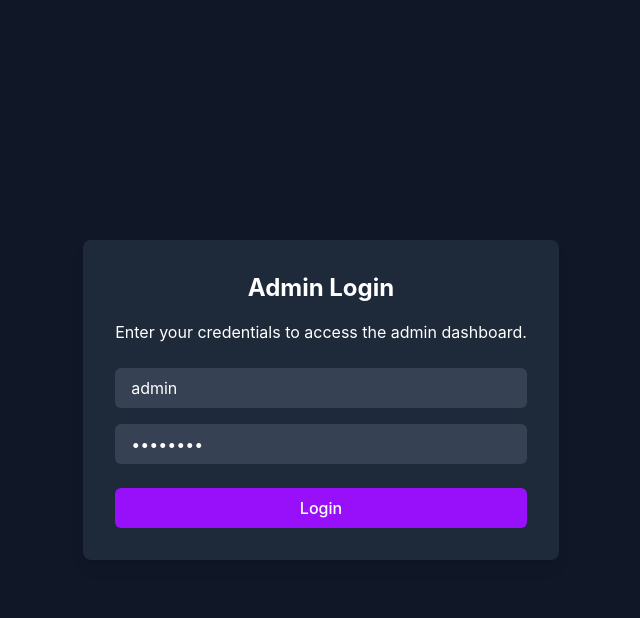
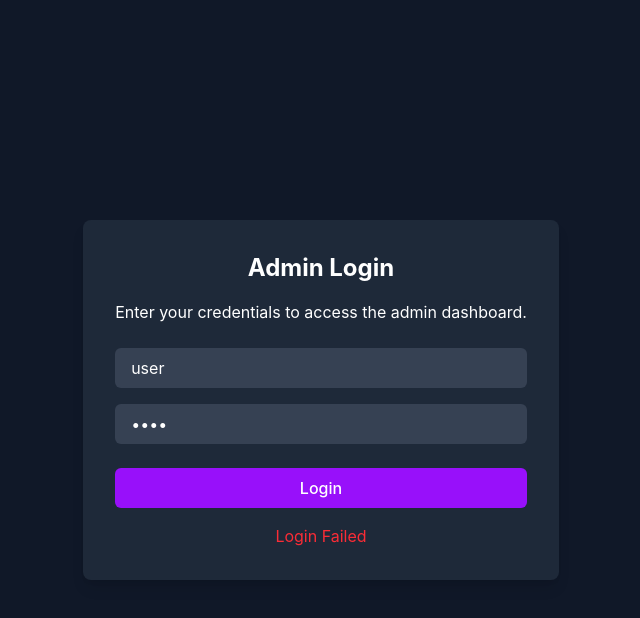
Before and after one commit to didxodnr0769-bom/jiujitsu_archive, a React app: page /auth in a window 1280 px wide. Both pictures are taken after a click on the button "Login". Shown: the top 618 px of the page, without its empty margins (319-959 px from the left). Built offline with nearby package versions, Linux system fonts and the light colour scheme; no server answers; the HTML template or start-up script is replaced by a standard one.

Commit message:
feat : login 기능 추가

```diff
--- a/package.json
+++ b/package.json
@@ -64,7 +64,8 @@
     "sonner": "2.0.3",
     "tailwind-merge": "3.2.0",
     "tw-animate-css": "1.3.8",
-    "vaul": "1.1.2"
+    "vaul": "1.1.2",
+    "zustand": "^5.0.9"
   },
   "devDependencies": {
     "@tailwindcss/vite": "4.1.12",
--- /dev/null
+++ b/src/features/auth/infrastructure/store/useAuthStore.js
@@ -0,0 +1,25 @@
+import { create } from "zustand";
+
+const DEFAULT_STATE = {
+  isAuthenticated: false,
+  userName: "",
+  token: null,
+};
+
+const useAuthStore = create((set) => ({
+  // 1. 상태 (State): 관리할 데이터
+  ...DEFAULT_STATE,
+  // 2. 액션 (Actions): 상태를 변경하는 함수
+  login: (userName, token) =>
+    set(() => ({
+      isAuthenticated: true,
+      userName,
+      token,
+    })),
+  logout: () =>
+    set(() => ({
+      ...DEFAULT_STATE,
+    })),
+}));
+
+export default useAuthStore;
--- /dev/null
+++ b/src/features/auth/presentation/components/LoginForm.jsx
@@ -0,0 +1,60 @@
+import React, { useRef, useState } from "react";
+import { useNavigate } from "react-router-dom";
+import useLogin from "@/features/auth/presentation/hook/useLogin";
+
+export default function LoginForm() {
+  const navigate = useNavigate();
+  const idRef = useRef();
+  const passwordRef = useRef();
+  const { mutate } = useLogin();
+  const [errorMessage, setErrorMessage] = useState("");
+
+  const handleLogin = async () => {
+    const id = idRef.current.value;
+    const password = passwordRef.current.value;
+
+    mutate(
+      { id, password },
+      {
+        onError: (errorMessage) => {
+          setErrorMessage(errorMessage);
+        },
+      }
+    );
+  };
+
+  return (
+    <form
+      onSubmit={(e) => {
+        e.preventDefault();
+        handleLogin();
+      }}
+    >
+      <div className="mb-4">
+        <input
+          type="text"
+          placeholder="ID"
+          className="w-full px-4 py-2 bg-gray-700 rounded-md focus:outline-none focus:ring-2 focus:ring-purple-500"
+          defaultValue="user"
+          ref={idRef}
+        />
+      </div>
+      <div className="mb-6">
+        <input
+          type="password"
+          placeholder="Password"
+          className="w-full px-4 py-2 bg-gray-700 rounded-md focus:outline-none focus:ring-2 focus:ring-purple-500"
+          defaultValue="pass"
+          ref={passwordRef}
+        />
+      </div>
+      <button
+        type="submit"
+        className="w-full px-4 py-2 bg-purple-600 rounded-md hover:bg-purple-700 transition-colors"
+      >
+        Login
+      </button>
+      {errorMessage && <p className="mt-4 text-red-500">{errorMessage}</p>}
+    </form>
+  );
+}
--- a/src/features/auth/presentation/hook/useLogin.js
+++ b/src/features/auth/presentation/hook/useLogin.js
@@ -1,14 +1,24 @@
 import { useMutation } from "@tanstack/react-query";
 import { loginUseCase } from "../../domain/usecase/loginUseCase";
 import { authRepository } from "@/app/di.js";
+import { useNavigate } from "react-router-dom";
+import useAuthStore from "@/features/auth/infrastructure/store/useAuthStore";
 
 const useLogin = () => {
   const loginFn = loginUseCase(authRepository);
+  const navigate = useNavigate();
+  const login = useAuthStore((state) => state.login);
 
   return useMutation({
-    mutationFn: ({ id, pw }) => {
-      // 실제 서버 요청 (Promise 반환 필수)
-      return loginFn(id, pw);
+    mutationFn: async ({ id, password }) => {
+      try {
+        const res = await loginFn(id, password);
+        const { token, userName } = res.result;
+        login(userName, token);
+        navigate("/");
+      } catch (error) {
+        return Promise.reject("Login Failed", error.message);
+      }
     },
   });
 };
--- a/src/pages/Auth/LoginPage.jsx
+++ b/src/pages/Auth/LoginPage.jsx
@@ -1,34 +1,6 @@
-import React, { useRef } from "react";
-import { useNavigate } from "react-router-dom";
-import api from "../../shared/axios/axios"; // Custom axios instance
-import useLogin from "../../features/auth/presentation/hook/useLogin";
+import LoginForm from "../../features/auth/presentation/components/LoginForm";
 
 export default function LoginPage() {
-  const navigate = useNavigate();
-  const idRef = useRef();
-  const passwordRef = useRef();
-  const { mutate } = useLogin();
-
-  const handleLogin = async () => {
-    const id = idRef.current.value;
-    const password = passwordRef.current.value;
-
-    mutate(
-      { id, password },
-      {
-        onSuccess: (data) => {
-          alert("Logged in successfully!");
-          navigate("/");
-        },
-        onError: (error) => {
-          alert(
-            "Login failed: " + (error.response?.data?.message || error.message)
-          );
-        },
-      }
-    );
-  };
-
   return (
     <div className="flex items-center justify-center h-screen bg-gray-900 text-white">
       <div className="p-8 bg-gray-800 rounded-lg shadow-lg text-center">
@@ -36,37 +8,7 @@ export default function LoginPage() {
         <p className="mb-6">
           Enter your credentials to access the admin dashboard.
         </p>
-        <form
-          onSubmit={(e) => {
-            e.preventDefault();
-            handleLogin();
-          }}
-        >
-          <div className="mb-4">
-            <input
-              type="text"
-              placeholder="ID"
-              className="w-full px-4 py-2 bg-gray-700 rounded-md focus:outline-none focus:ring-2 focus:ring-purple-500"
-              defaultValue="admin"
-              ref={idRef}
-            />
-          </div>
-          <div className="mb-6">
-            <input
-              type="password"
-              placeholder="Password"
-              className="w-full px-4 py-2 bg-gray-700 rounded-md focus:outline-none focus:ring-2 focus:ring-purple-500"
-              defaultValue="password"
-              ref={passwordRef}
-            />
-          </div>
-          <button
-            type="submit"
-            className="w-full px-4 py-2 bg-purple-600 rounded-md hover:bg-purple-700 transition-colors"
-          >
-            Login
-          </button>
-        </form>
+        <LoginForm />
       </div>
     </div>
   );
```
Also changed, not shown: 2 other files (tests, documents, lock files or other folders).
